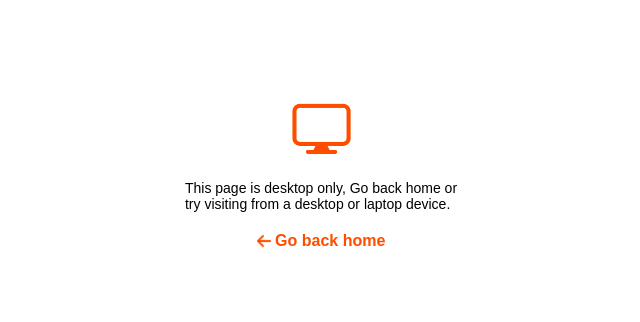
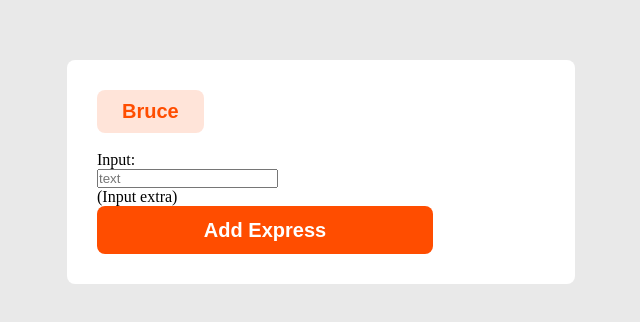
Before and after one commit to A-RR-Group/Booking-sys-webapp, a React (Vite) app: page /sandbox in a window 1280 px wide. Shown: the part 228-550 px from the top of the page, without its empty margins (319-959 px from the left). Built offline with nearby package versions, Linux system fonts and the light colour scheme; the HTML template or start-up script is replaced by a standard one.

Commit message:
Feat: Safety push

```diff
--- a/package.json
+++ b/package.json
@@ -10,6 +10,8 @@
     "preview": "vite preview"
   },
   "dependencies": {
+    "body-parser": "^1.20.2",
+    "dotenv": "^16.4.5",
     "react": "^18.2.0",
     "react-dom": "^18.2.0",
     "react-router-dom": "^6.22.2"
--- a/src/App.jsx
+++ b/src/App.jsx
@@ -1,12 +1,12 @@
 import { Route, Routes } from "react-router-dom";
 import Adminlogin from "./Pages/Admin/Index";
-import DesktopOnly from "./Pages/DesktopOnly";
+import PopupTitle from "./components/popups/PopupTitle";
 
 export default function App() {
   return (
     <Routes>
       <Route path="/admin" element={<Adminlogin/>}></Route>
-      <Route path="/sandbox" element={<DesktopOnly/>}></Route>
+      <Route path="/sandbox" element={<PopupTitle/>}></Route>
     </Routes>
   )
 }
--- a/src/Pages/Admin/Index.jsx
+++ b/src/Pages/Admin/Index.jsx
@@ -6,7 +6,7 @@ import LeftIcon from "../../assets/Icons/left-arrow.png"
 import InputField from "../../components/inputField"
 import Button from "../../components/button"
 import "../../assets/css/admin/index.css"
-import DesktopOnly from "../DesktopOnly"
+import DesktopOnly from "../Other/DesktopOnly"
 
 export default function Adminlogin(){
     const [width, setWidth] = useState(window.innerWidth);
--- a/src/Pages/DesktopOnly.jsx
+++ b/src/Pages/Other/DesktopOnly.jsx
@@ -1,6 +1,6 @@
-import DesktopIcon from "../assets/Icons/desktop.png"
-import LeftIcon from "../assets/Icons/left-arrow.png"
-import "../assets/css/desktoponly/index.css"
+import DesktopIcon from "../../assets/Icons/desktop.png"
+import LeftIcon from "../../assets/Icons/left-arrow.png"
+import "../../assets/css/other/DesktopOnly.css"
 
 export default function DesktopOnly(){
     return(
--- /dev/null
+++ b/src/assets/css/components/popups/popupTitle.css
@@ -0,0 +1,30 @@
+.popupAll{
+    padding: 0;
+    margin: 0;
+    width: 100%;
+    height: 100vh;
+    display: flex;
+    align-items: center;
+    justify-content: center;
+    background-color: #e9e9e9;
+}
+.popupContainer{
+    width: 35%;
+    padding: 30px;
+    background-color: #fff;
+    border-radius: 8px;
+    gap: 5px;
+}
+.popupTitleDiv{
+    padding: 10px 25px 10px 25px;
+    display: flex;
+    align-items: center;
+    justify-content: center;
+    outline: none;
+    border: none;
+    border-radius: 8px;
+    font-size: 20px;
+    font-weight: bold;
+    font-family: sans-serif;
+    width: fit-content;
+}
--- /dev/null
+++ b/src/components/popups/PopupTitle.jsx
@@ -0,0 +1,21 @@
+import "../../assets/css/components/popups/popupTitle.css"
+import Button from "../button"
+
+export default function popupTitle(props) {
+    return(
+        <>
+        <div className="popupAll">
+            <div className="popupContainer">
+                <div className="popupTitleDiv" style={{color: "#FF4D00", backgroundColor: "#FF4D0026"}}>Bruce</div>
+                <div className="listingInput">
+                    <img src="" alt="" />
+                    <p>Input:</p>
+                    <input placeholder="text" />
+                    <p className="inputExtraInfo">(Input extra)</p>
+                </div>
+                <Button text="Add Express" backgroundColor="#FF4D00"></Button>
+            </div>
+        </div>
+        </>
+    )
+}
```
Also changed, not shown: src/Pages/Other/UpScaleScreen.jsx (added, +13 -0 lines), src/assets/css/other/UpScaleScreen.css (added, +23 -0 lines), src/assets/Icons/resize.png (added), src/assets/css/other/DesktopOnly.css (renamed from src/assets/css/desktoponly/index.css), 1 other file (tests, documents, lock files or other folders).
